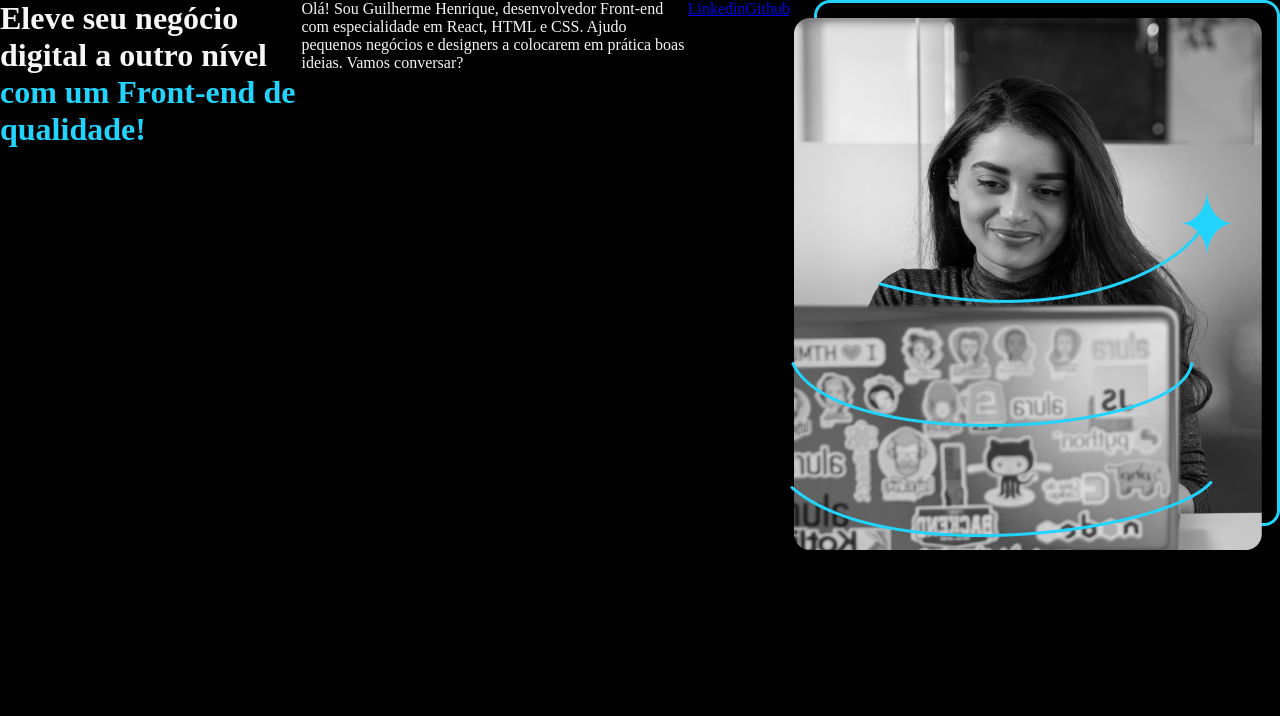
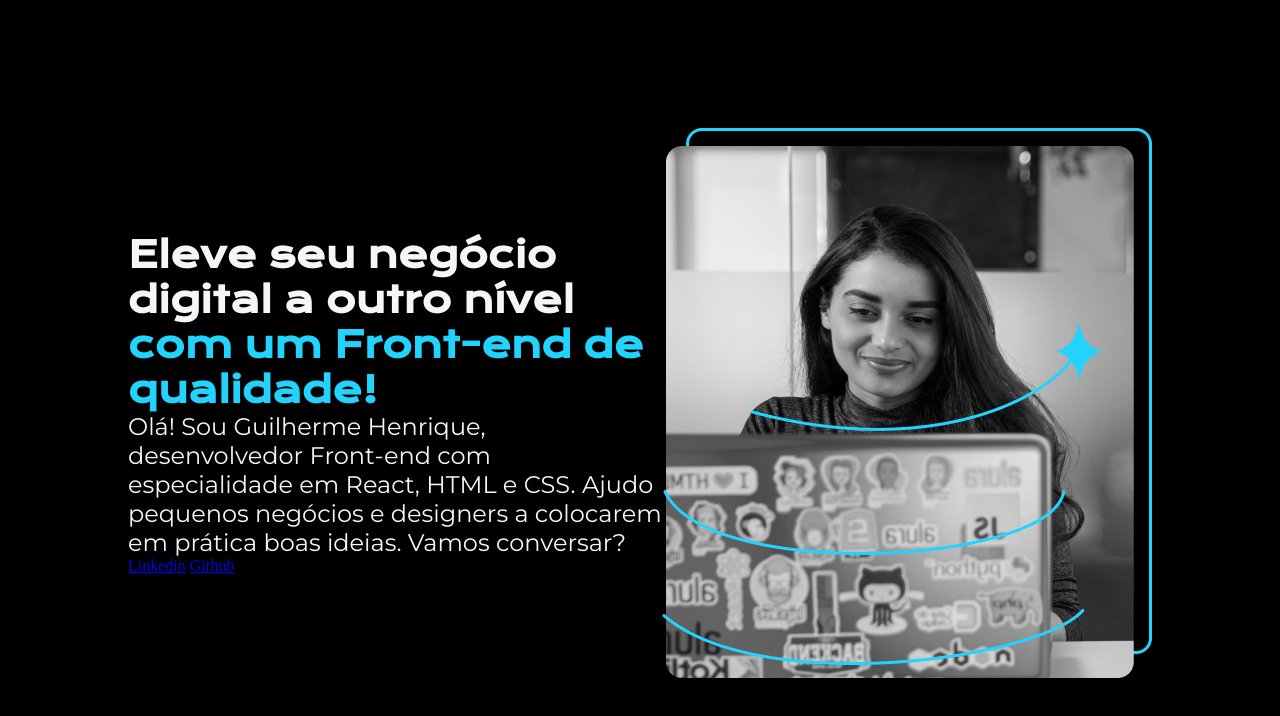
Before and after one commit to GuilhermeDevSoftware/Iniciando-Front-End, a plain HTML site: page index.html in a window 1280 px wide. Drawn offline with nearby package versions, Linux system fonts and the light colour scheme.

Commit message:
Importando fontes

```diff
--- a/index.html
+++ b/index.html
@@ -10,11 +10,12 @@
 <body>
     <header></header> <!--Cabeçalho-->
     <main class="apresentacao">
-        <h1>Eleve seu negócio digital a outro nível
+        <section class="apresentacao__conteudo">
+            <h1 class="apresentacao__conteudo__titulo">Eleve seu negócio digital a outro nível
                 <strong class="titulo-destaque">com um Front-end
                 de qualidade!</strong></h1>
 
-        <p>
+            <p class="apresentacao__conteudo__texto">
                 Olá! Sou Guilherme Henrique, desenvolvedor Front-end com especialidade
                 em  React, HTML e CSS.
                 Ajudo pequenos negócios e designers a colocarem em prática boas ideias.
@@ -23,6 +24,7 @@
 
             <a href="www.linkedin.com/in/guilherme-costa-a00463291">Linkedin</a>
             <a href="https://github.com/GuilhermeDevSoftware">Github</a>
+        </section>
 
         <img src="ImagemimagemPortfolio.png" alt="foto programando">
     </main> <!--Principal-->
--- a/style.css
+++ b/style.css
@@ -1,3 +1,5 @@
+@import url('https://fonts.googleapis.com/css2?family=Krona+One&family=Montserrat:ital,wght@0,100..900;1,100..900&display=swap'); /* Montserrat e Krona One */
+
 * {  /* o asteristico se refere a TUDO no html */
     margin: 0;
     padding: 0;
@@ -15,5 +17,23 @@ body {
 }
 
 .apresentacao {
-    display: flex;
+    margin: 10%;
+    display: flex; /* Sequencia em linha*/
+    align-items: center;/* Centralizando */
+    justify-content: space-between; /* Espaço entre conteudoi*/
 }
+
+.apresentacao__conteudo {
+    width: 615px;
+    /*height: 482px;*/
+}
+
+.apresentacao__conteudo__titulo {
+    font-size: 36px;
+    font-family: "Krona One", sans-serif;
+}
+
+.apresentacao__conteudo__texto {
+    font-size: 24px;
+    font-family: "Montserrat", sans-serif;
+}
```
Lines whose indentation alone changed are shown as unchanged.
